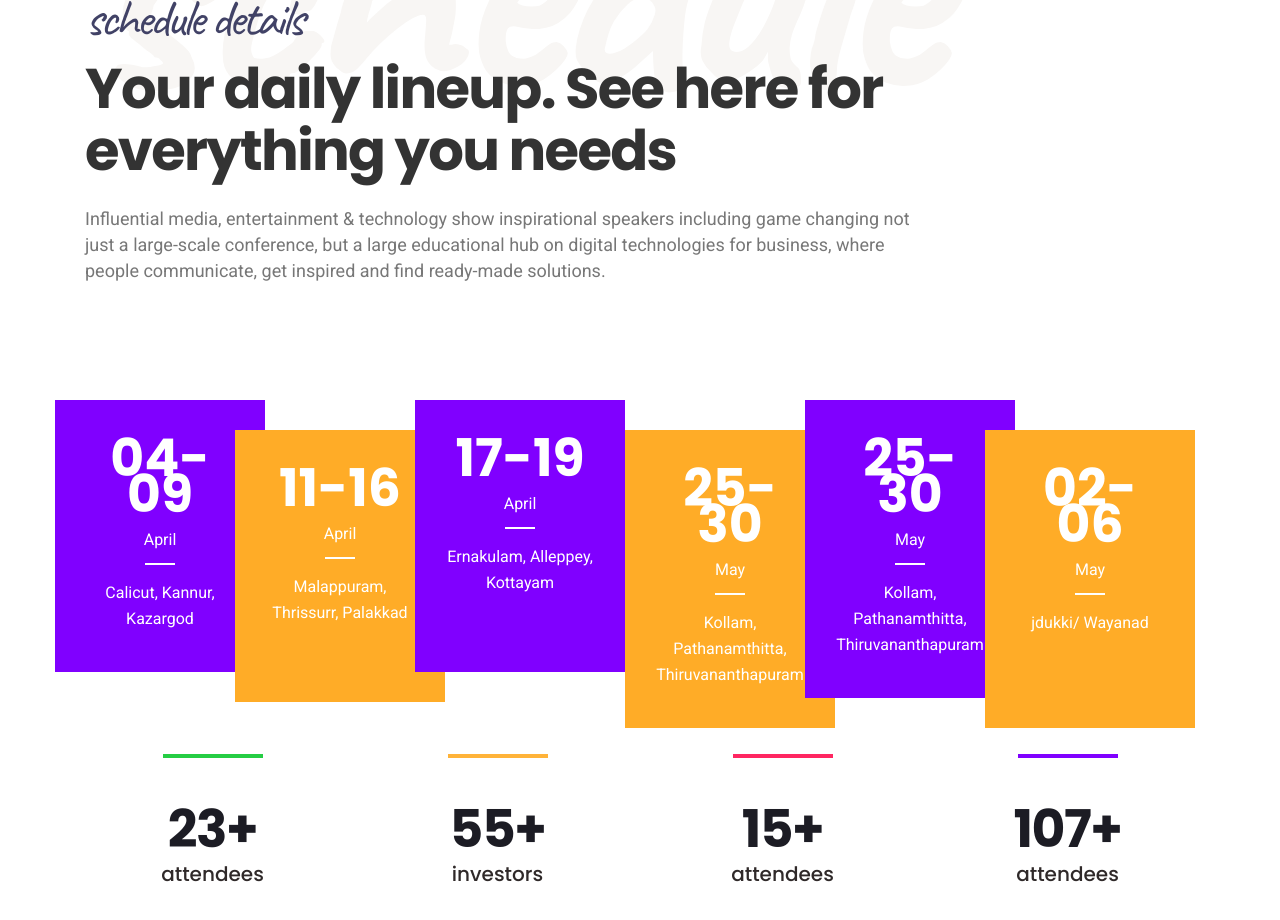
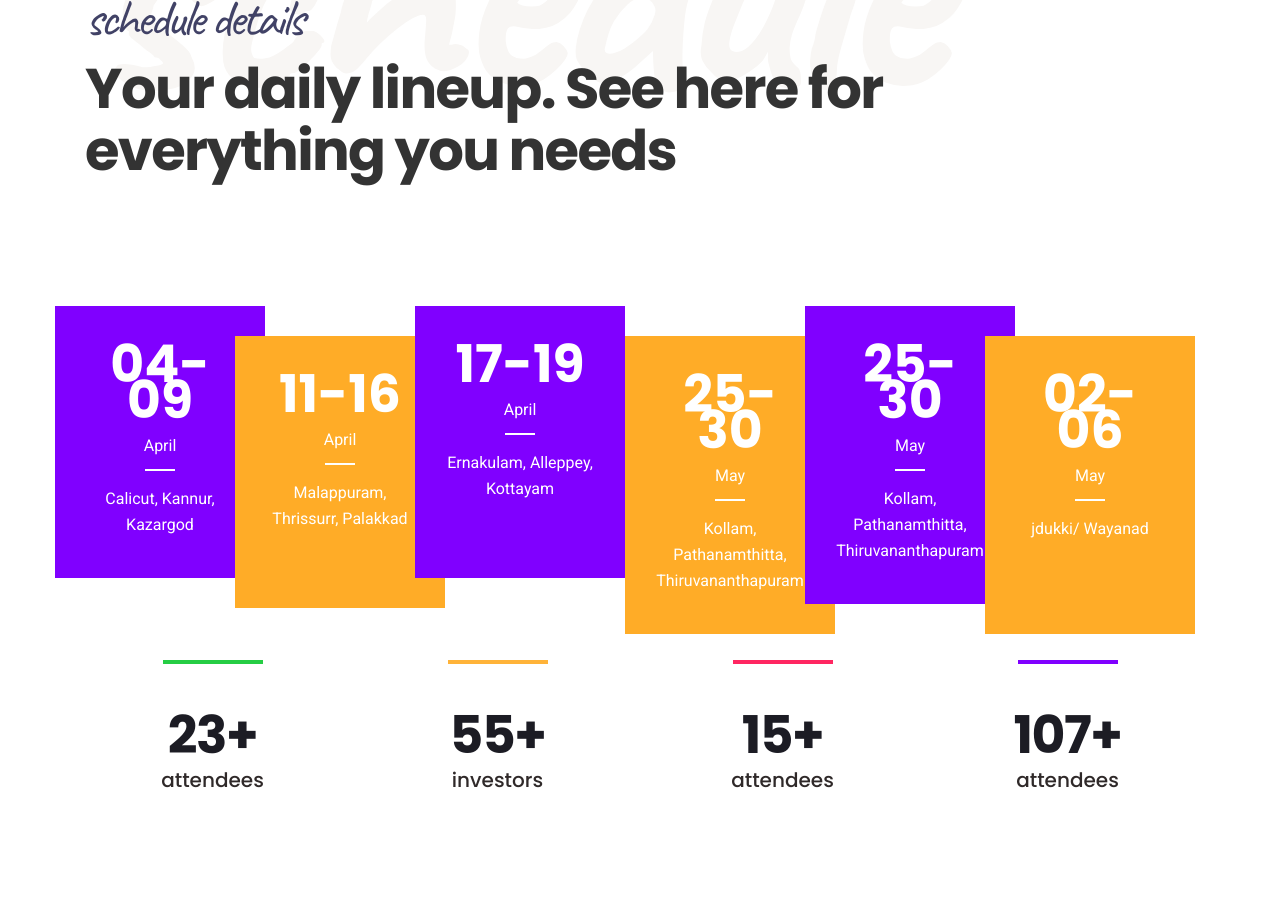
Before and after one commit to fahad7n/RoboMaker, a plain HTML site: page index.html in a window 1280 px wide. Shown: the part 2229-3149 px from the top of the page. Drawn offline with Linux system fonts and the light colour scheme; a script that the page names is missing; a web font is replaced by a local one.

Commit message:
Update index.html

```diff
--- a/index.html
+++ b/index.html
@@ -166,7 +166,7 @@
                   <div class="section-title-area">
                      <span class="sub-title">schedule details</span>
                      <h2 class="section-heading">Your daily lineup. See here for everything you needs</h2>
-                     <p>Influential media, entertainment & technology show inspirational speakers including game changing not just a large-scale conference, but a large educational hub on digital technologies for business, where people communicate, get inspired and find ready-made solutions.</p>
+
                   </div>
                </div>
                <div class="col-lg-3">
```
